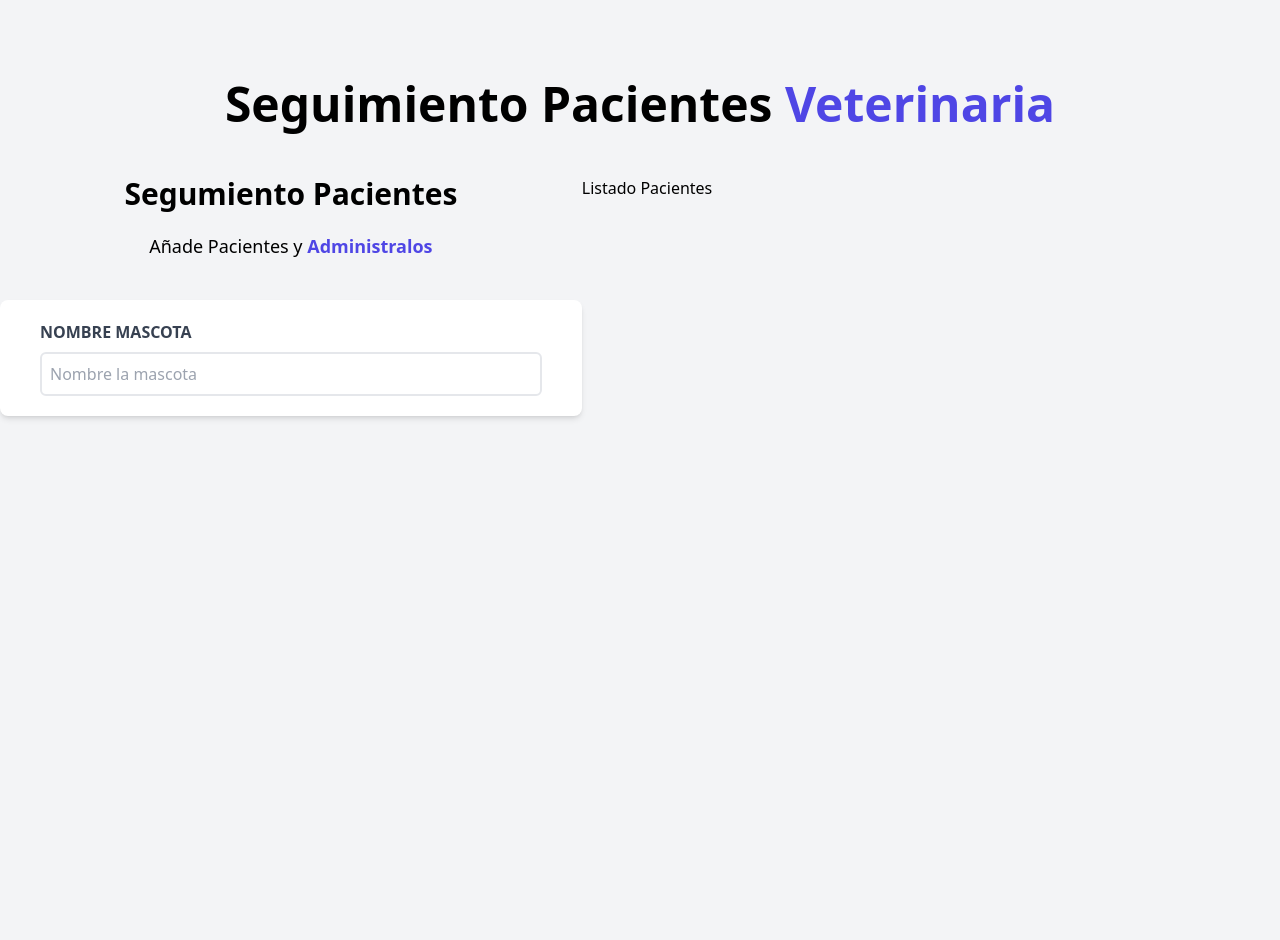
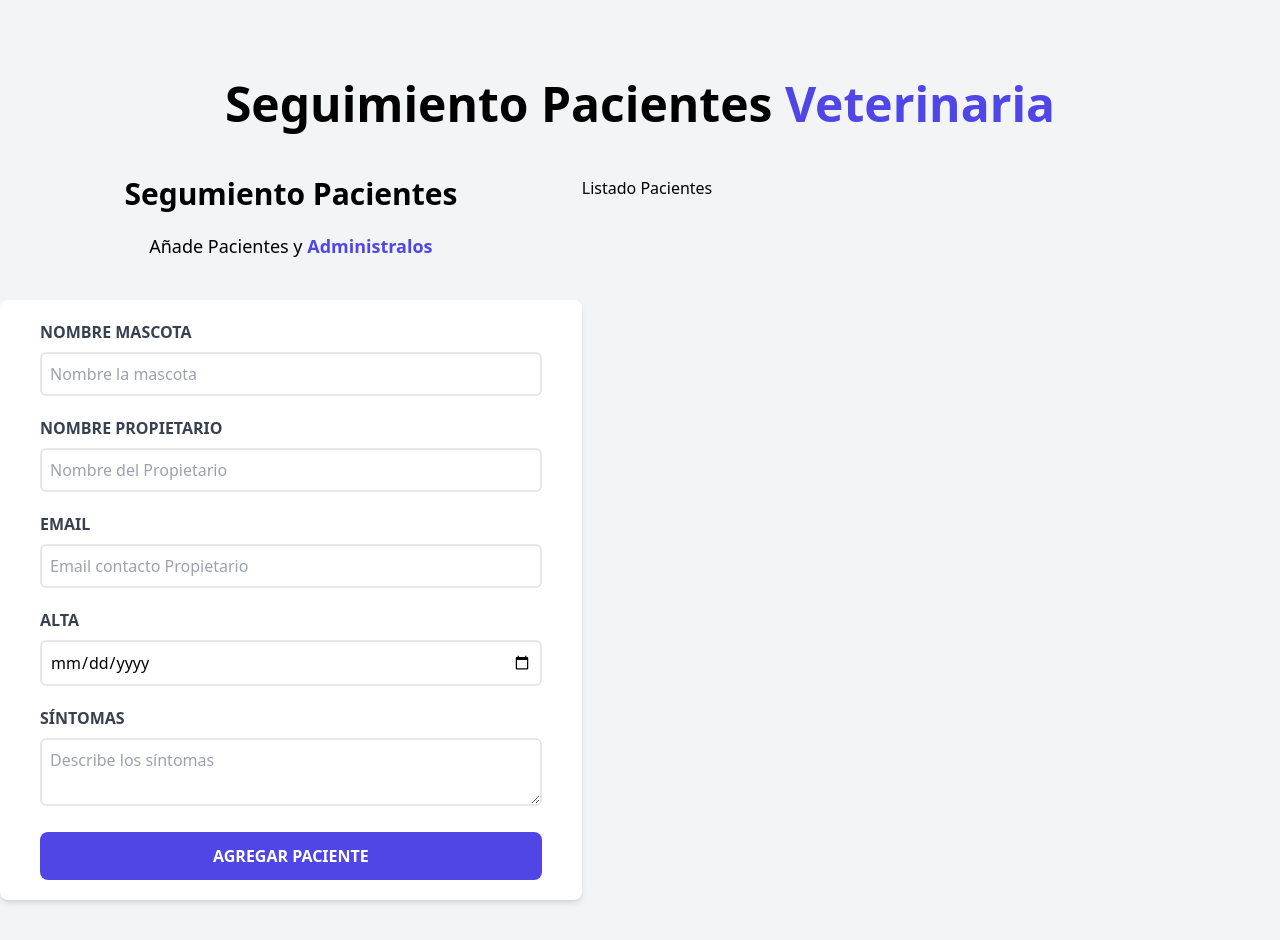
Before and after one commit to HenryTene/Administrador-De-Pacientes, a React (Vite) app: page / in a window 1280 px wide. Before the commit the page ends 880 px from the top, so only its background shows below. Built offline with nearby package versions, Linux system fonts and the light colour scheme.

Commit message:
Se añade el resto de campos del formulario

```diff
--- a/src/components/Formulario.jsx
+++ b/src/components/Formulario.jsx
@@ -8,9 +8,12 @@
         <span className="text-indigo-600 font-bold ">Administralos</span>
       </p>
 
-      <form action="" className="bg-white shadow-md rounded-lg px-10 py-5">
-        <div>
-          <label htmlFor="mascota" className="block text-gray-700 uppercase font-bold">
+      <form action="" className="bg-white shadow-md rounded-lg px-10 py-5 mb-10">
+        <div className="mb-5">
+          <label
+            htmlFor="mascota"
+            className="block text-gray-700 uppercase font-bold"
+          >
             Nombre Mascota{" "}
           </label>
           <input
@@ -20,6 +23,70 @@
             className="border-2 w-full p-2 mt-2 placeholder-gray-400 rounded-md"
           />
         </div>
+        <div className="mb-5">
+          <label
+            htmlFor="propietario"
+            className="block text-gray-700 uppercase font-bold"
+          >
+            Nombre Propietario{" "}
+          </label>
+          <input
+            id="propietario"
+            type="text"
+            placeholder="Nombre del Propietario"
+            className="border-2 w-full p-2 mt-2 placeholder-gray-400 rounded-md"
+          />
+        </div>
+        <div className="mb-5">
+          <label
+            htmlFor="email"
+            className="block text-gray-700 uppercase font-bold"
+          >
+            Email{" "}
+          </label>
+          <input
+            id="email"
+            type="text"
+            placeholder="Email contacto Propietario"
+            className="border-2 w-full p-2 mt-2 placeholder-gray-400 rounded-md"
+          />
+        </div>
+        <div className="mb-5">
+          <label
+            htmlFor="alta"
+            className="block text-gray-700 uppercase font-bold"
+          >
+            Alta{" "}
+          </label>
+          <input
+            id="alta"
+            type="date"
+            className="border-2 w-full p-2 mt-2 placeholder-gray-400 rounded-md"
+          />
+        </div>
+        <div className="mb-5">
+          <label
+            htmlFor="sintomas"
+            className="block text-gray-700 uppercase font-bold"
+          >
+            Síntomas{" "}
+          </label>
+         <textarea
+            id="sintomas"
+            className="border-2 w-full p-2 mt-2 placeholder-gray-400 rounded-md"
+            placeholder="Describe los síntomas"
+
+         />
+        </div>
+
+        <input
+        type="submit"
+        className="bg-indigo-600 hover:bg-indigo-700 w-full p-3
+         text-white font-bold uppercase rounded-lg cursor-pointer transition-colors"
+        value="Agregar Paciente"
+
+
+        />
       </form>
     </div>
   );
```
